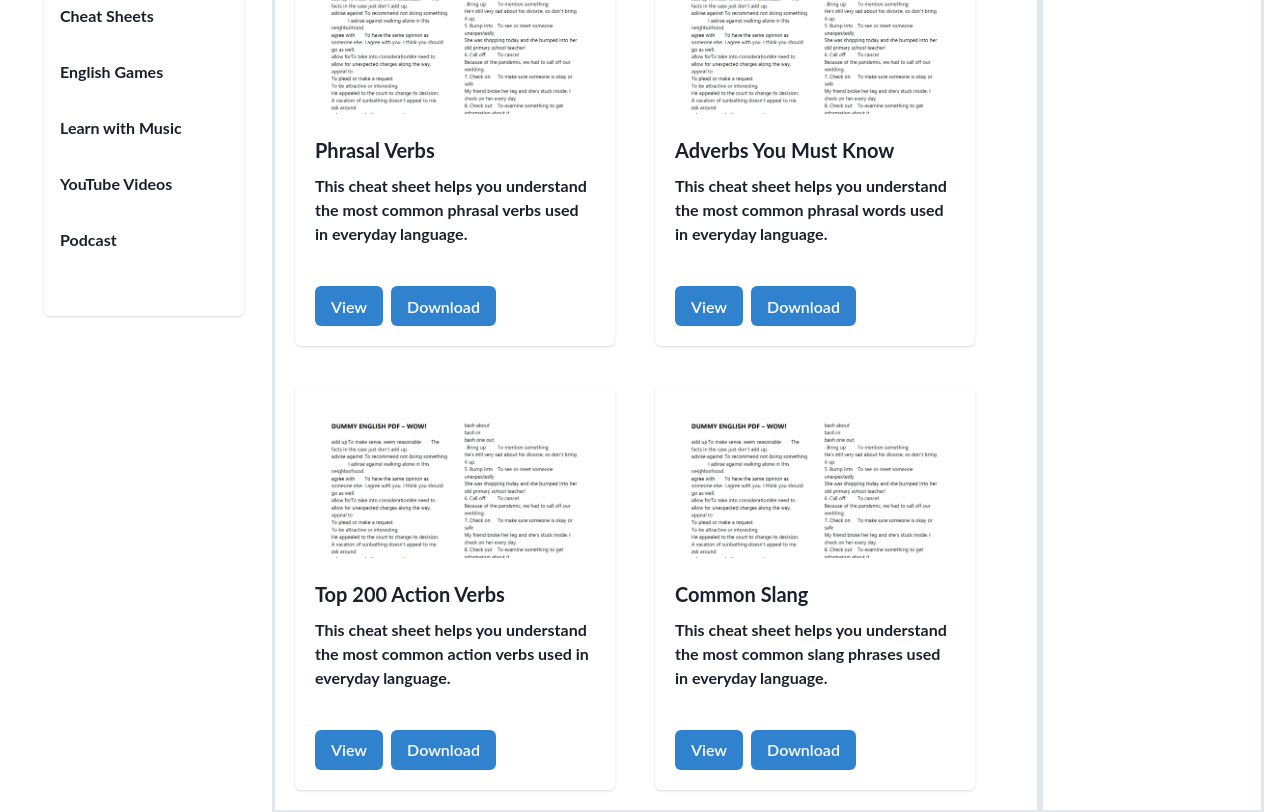
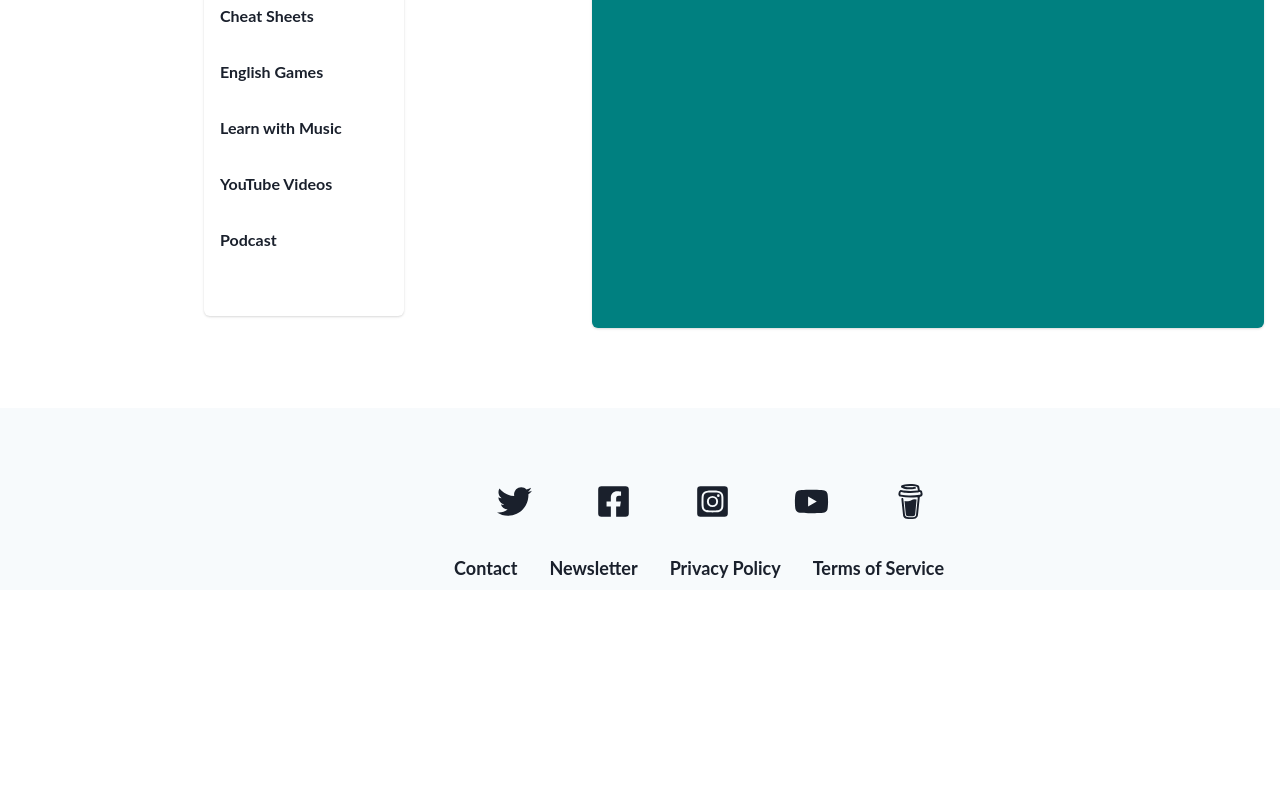
Before and after one commit to CodingCashew/language-faire-language-blog, a Next.js app: page /resources in a window 1280 px wide. Shown: the part 200-1012 px from the top of the page. After the commit the page ends 800 px from the top, so only its background shows below. Built offline with nearby package versions, Linux system fonts and the light colour scheme.

Commit message:
Create PDF page, render cards dynamically

```diff
--- a/components/sidebar.tsx
+++ b/components/sidebar.tsx
@@ -8,7 +8,7 @@ export interface LabelValue {
 
 export default function Sidebar({items}:any) {
   return (
-    <Container minW="2xs" >
+    <Container maxW="2xs">
       <Card minH="sm" m={3}>
       {items.map((item:any, index:any) => (
         <Link href={`/resources/${item.value}`} key={index}><Text size="xl" m={4}>{item.label}</Text></Link>
--- a/pages/resources.tsx
+++ b/pages/resources.tsx
@@ -23,139 +23,12 @@ function Resources() {
       <Box>
         <Text align="center" fontSize="2xl">Best Resources Ever</Text>
         <Flex>
-          <Sidebar items={listOfLinks} />
-          {/* <Box minW="3xs" minH="sm" border="yellow.500" borderWidth="3px" /> */}
-          <Spacer />
-          <Box minW="3xl" minH="sm" border="purple.500" borderWidth="3px">
-            <Flex flexWrap="wrap" >
-              <Card maxW="xs" m={5}>
-                <CardBody>
-                  <Image
-                    src="/assets/DummyPDFThumbnail.png"
-                    alt="Green double couch with wooden legs"
-                    borderRadius="lg"
-                  />
-                  <Stack mt="6" spacing="3">
-                    <Heading size="md">Phrasal Verbs</Heading>
-                    <Text>
-                      This cheat sheet helps you understand the most common
-                      phrasal verbs used in everyday language.
-                    </Text>
-                  </Stack>
-                </CardBody>
-                <CardFooter>
-                  <ButtonGroup spacing="2">
-                    <Link href="/resources/pdf/1">
-                      <Button variant="solid" colorScheme="blue">
-                        View
-                      </Button>
-                    </Link>
-                    <Link>
-                      <Button variant="solid" colorScheme="blue">
-                        Download
-                      </Button>
-                    </Link>
-                  </ButtonGroup>
-                </CardFooter>
-              </Card>
-
-              <Card maxW="xs" m={5}>
-                <CardBody>
-                  <Image
-                    src="/assets/DummyPDFThumbnail.png"
-                    alt="Green double couch with wooden legs"
-                    borderRadius="lg"
-                  />
-                  <Stack mt="6" spacing="3">
-                  <Heading size="md">Adverbs You Must Know</Heading>
-                    <Text>
-                      This cheat sheet helps you understand the most common
-                      phrasal words used in everyday language.
-                    </Text>
-                  </Stack>
-                </CardBody>
-                <CardFooter>
-                  <ButtonGroup spacing="2">
-                    <Link href="/resources/pdf/2">
-                      <Button variant="solid" colorScheme="blue">
-                        View
-                      </Button>
-                    </Link>
-                    <Link>
-                      <Button variant="solid" colorScheme="blue">
-                        Download
-                      </Button>
-                    </Link>
-                  </ButtonGroup>
-                </CardFooter>
-              </Card>
-
-              <Card maxW="xs" m={5}>
-                <CardBody>
-                  <Image
-                    src="/assets/DummyPDFThumbnail.png"
-                    alt="Green double couch with wooden legs"
-                    borderRadius="lg"
-                  />
-                  <Stack mt="6" spacing="3">
-                    <Heading size="md">Top 200 Action Verbs</Heading>
-                    <Text>
-                      This cheat sheet helps you understand the most common
-                      action verbs used in everyday language.
-                    </Text>
-                  </Stack>
-                </CardBody>
-                <CardFooter>
-                  <ButtonGroup spacing="2">
-                    <Link href="/resources/pdf/3">
-                      <Button variant="solid" colorScheme="blue">
-                        View
-                      </Button>
-                    </Link>
-                    <Link>
-                      <Button variant="solid" colorScheme="blue">
-                        Download
-                      </Button>
-                    </Link>
-                  </ButtonGroup>
-                </CardFooter>
-              </Card>
-
-              <Card maxW="xs" m={5}>
-                <CardBody>
-                  <Image
-                    src="/assets/DummyPDFThumbnail.png"
-                    alt="Green double couch with wooden legs"
-                    borderRadius="lg"
-                  />
-                  <Stack mt="6" spacing="3">
-                  <Heading size="md">Common Slang</Heading>
-                    <Text>
-                      This cheat sheet helps you understand the most common
-                      slang phrases used in everyday language.
-                    </Text>
-                  </Stack>
-                </CardBody>
-                <CardFooter>
-                  <ButtonGroup spacing="2">
-                    <Link href="/resources/pdf/4">
-                      <Button variant="solid" colorScheme="blue">
-                        View
-                      </Button>
-                    </Link>
-                    <Link>
-                      <Button variant="solid" colorScheme="blue">
-                        Download
-                      </Button>
-                    </Link>
-                  </ButtonGroup>
-                </CardFooter>
-              </Card>
-
-            </Flex>
-          </Box>
-          <Spacer />
-          <Box minW="3xs" border="teal.500" borderWidth="3px" />
+          <Sidebar items={listOfLinks}  />
+          <Flex maxW="2xl" alignContent='flex-start' minH="sm">
+            <Card minW="2xl" align="flex-start" backgroundColor="teal">
+              <CardBody></CardBody>
+            </Card>
+          </Flex>
         </Flex>
       </Box>
     </Container>
```
Also changed, not shown: pages/resources/games.tsx (added, +56 -0 lines), pages/resources/games/[id].js (added, +10 -0 lines), pages/resources/pdf.tsx (added, +64 -0 lines), pages/resources/music.tsx (added), pages/resources/podcast.tsx (added), pages/resources/youtube.tsx (added), public/assets/game.png (added).
